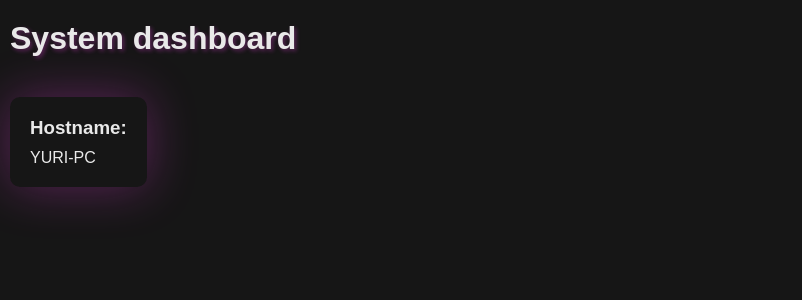
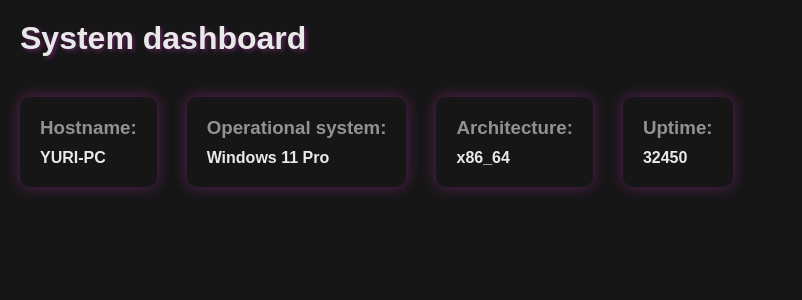
Before and after one commit to yurirodnov/system-dashboard, a Vue app: page / in a window 1280 px wide. Shown: the top 300 px of the page, without its empty margins (0-802 px from the left). Built offline with nearby package versions, Linux system fonts and the light colour scheme.

Commit message:
add bytes converter

```diff
--- a/src/assets/styles/variables.css
+++ b/src/assets/styles/variables.css
@@ -2,4 +2,5 @@
   --main-bg: #161616;
   --main-text-color: #e9e9e9;
   --neon-shadow-color: rgba(248, 66, 239, 0.3);
+  --metric-name-color: #929292;
 }
--- a/src/components/body/Body.vue
+++ b/src/components/body/Body.vue
@@ -42,6 +42,6 @@ loadData();
 
 <style scoped>
 .main {
-  padding: 20px 10px;
+  padding: 20px;
 }
 </style>
--- a/src/components/header/Header.vue
+++ b/src/components/header/Header.vue
@@ -6,7 +6,7 @@
 
 <style scoped>
 .header {
-  padding: 20px 10px;
+  padding: 20px;
 
   .h1 {
     text-shadow: 2px 2px 4px var(--neon-shadow-color);
--- a/src/components/metric-block/MetricBlock.vue
+++ b/src/components/metric-block/MetricBlock.vue
@@ -10,19 +10,27 @@ const props = defineProps<MetricBlockProps>();
 </script>
 
 <template>
-  <div class="systemNameBlock">
-    <h3>{{ props.metricName }}</h3>
-    <p>{{ props.metricValue }}</p>
+  <div class="metricBlock">
+    <h3 class="metricName">{{ props.metricName }}</h3>
+    <p class="metricValue">{{ props.metricValue }}</p>
   </div>
 </template>
 
 <style scoped>
-.systemNameBlock {
+.metricBlock {
   display: flex;
   gap: 10px;
   flex-direction: column;
-  box-shadow: 0px 0px 50px 0px var(--neon-shadow-color);
+  box-shadow: 0px 0px 15px 0px var(--neon-shadow-color);
   padding: 20px;
   border-radius: 10px;
 }
+
+.metricName {
+  color: var(--metric-name-color);
+}
+
+.metricValue {
+  font-weight: bold;
+}
 </style>
--- a/src/components/metrics/Metrics.vue
+++ b/src/components/metrics/Metrics.vue
@@ -11,7 +11,12 @@ const props = defineProps<Props>();
 
 <template>
   <div class="mericsWrapper">
-    <MetricBlock metric-name="Hostname:" :metric-value="data.system.hostname" />
+    <div class="systemMetricsWrapper">
+      <MetricBlock metric-name="Hostname:" :metric-value="data.system.hostname" />
+      <MetricBlock metric-name="Operational system:" :metric-value="data.system.os" />
+      <MetricBlock metric-name="Architecture:" :metric-value="data.system.arch" />
+      <MetricBlock metric-name="Uptime:" :metric-value="data.system.uptime" />
+    </div>
   </div>
 </template>
 
@@ -19,4 +24,9 @@ const props = defineProps<Props>();
 .mericsWrapper {
   display: flex;
 }
+
+.systemMetricsWrapper {
+  display: flex;
+  gap: 30px;
+}
 </style>
--- /dev/null
+++ b/src/lib/bytesConverter.ts
@@ -0,0 +1,3 @@
+export const convertBytes = (bytes: number, unit: string): number => {
+  return 0;
+};
```
